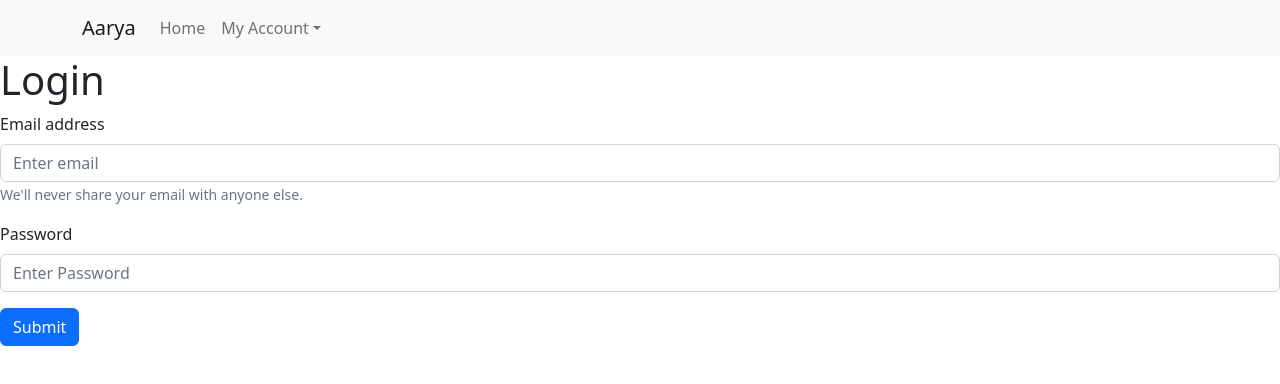
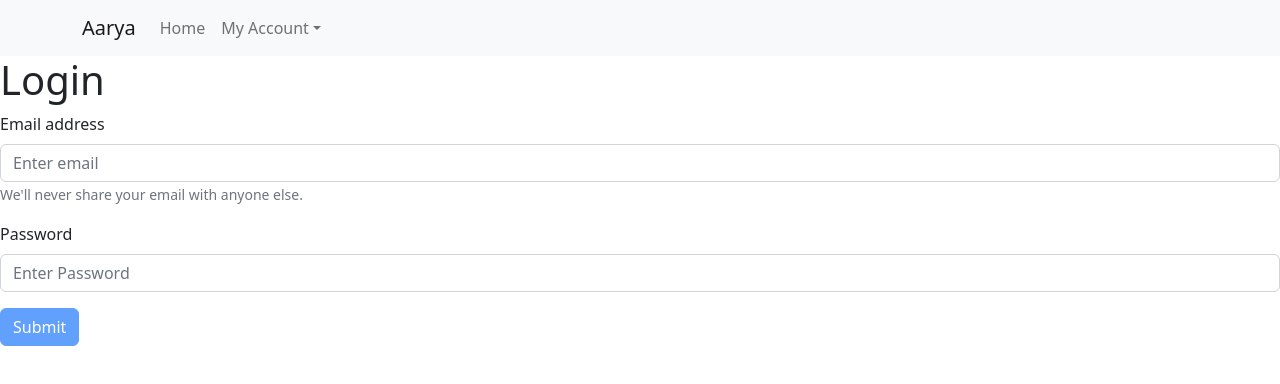
Before and after one commit to sathiraguruge/aarya, a React (Create React App) app in the folder frontend/: page /login in a window 1280 px wide. Shown: the top 384 px of the page. Built offline with nearby package versions, Linux system fonts and the light colour scheme.

Commit message:
Added validation to login page

```diff
--- a/frontend/src/components/common/form.jsx
+++ b/frontend/src/components/common/form.jsx
@@ -1,18 +1,39 @@
 import React, { Component } from "react";
+import Button from "react-bootstrap/Button";
+import Joi from "joi";
 import TextField from "./textField";
 
 class CustomForm extends Component {
-  state = {
-    data: {
-      username: "",
-      password: "",
-    },
-  };
-
   handleChange = (e) => {
     let data = { ...this.state.data };
     data[e.currentTarget.name] = e.currentTarget.value;
+    this.validateField(e.currentTarget.name, e.currentTarget.value);
     this.setState({ data });
+  };
+
+  validateField = (property, val) => {
+    const schema = Joi.object({
+      [property]: this.schema[property],
+    });
+    const { error } = schema.validate({
+      [property]: val,
+    });
+    let { errors, isSubmitVisisble } = this.state;
+    if (error) {
+      errors[property] = error.details[0].message;
+    } else {
+      errors[property] = null;
+    }
+    this.setState({ errors });
+  };
+
+  isFormValid = () => {
+    const schema = Joi.object(this.schema);
+    const { error, value } = schema.validate(this.state.data, {
+      abortEarly: false,
+    });
+    if (error) return true;
+    else return false;
   };
 
   handleSubmit = (e) => {
@@ -20,7 +41,16 @@ class CustomForm extends Component {
     this.doSubmit();
   };
 
-  renderTextField(id, name, type, label, placeholder, hint, isDisabled) {
+  renderTextField(
+    id,
+    name,
+    type,
+    label,
+    placeholder,
+    hint,
+    isDisabled,
+    error = false
+  ) {
     return (
       <TextField
         id={id}
@@ -32,7 +62,16 @@ class CustomForm extends Component {
         isDisabled={isDisabled}
         value={this.state.data[name]}
         onChange={this.handleChange}
+        error={error}
       />
+    );
+  }
+
+  renderSubmitButton() {
+    return (
+      <Button variant="primary" type="submit" disabled={this.isFormValid()}>
+        Submit
+      </Button>
     );
   }
 }
--- a/frontend/src/components/common/textField.jsx
+++ b/frontend/src/components/common/textField.jsx
@@ -18,14 +18,13 @@ const TextField = ({
       <Form.Control
         type={type}
         onChange={onChange}
+        d
         value={value}
         name={name}
         placeholder={placeholder}
-        disabled={isDisabled === true ? true : false}
+        disabled={isDisabled}
       />
-      {true && (
-        <Form.Control.Feedback type="invalid">Invalid</Form.Control.Feedback>
-      )}
+      {error && <div className="alert alert-danger">{error}</div>}
       <Form.Text className="text-muted">{hint}</Form.Text>
     </Form.Group>
   );
--- a/frontend/src/components/login.jsx
+++ b/frontend/src/components/login.jsx
@@ -1,23 +1,34 @@
-import React, { Component } from "react";
+import React from "react";
+import Form from "react-bootstrap/Form";
+import { toast } from "react-toastify";
+import Joi from "joi";
 import CustomForm from "./common/form";
 import authService from "../services/authService";
-import Button from "react-bootstrap/Button";
-import Form from "react-bootstrap/Form";
-import Joi from "joi";
 
 class Login extends CustomForm {
   state = {
+    isSubmitVisisble: true,
     data: {
+      email: "",
+      password: "",
+    },
+    errors: {
       email: "",
       password: "",
     },
   };
 
+  schema = {
+    email: Joi.string().required(),
+    password: Joi.string().required(),
+  };
+
   doSubmit = async () => {
-    // this.validate();
     const { email, password } = this.state.data;
-    if (await authService.login(email, password))
+    if (await authService.login(email, password)) {
       this.props.onHandleLogin(true);
+      toast.info("Logged in successfully");
+    }
   };
 
   validate = () => {
@@ -34,7 +45,7 @@ class Login extends CustomForm {
   };
 
   render() {
-    const { data } = this.state;
+    const { data, errors } = this.state;
     return (
       <React.Fragment>
         <h1>Login</h1>
@@ -45,18 +56,21 @@ class Login extends CustomForm {
             "text",
             "Email address",
             "Enter email",
-            "We'll never share your email with anyone else."
+            "We'll never share your email with anyone else.",
+            null,
+            errors.email
           )}
           {this.renderTextField(
             "password",
             "password",
             "password",
             "Password",
-            "Enter Password"
+            "Enter Password",
+            null,
+            null,
+            errors.password
           )}
-          <Button variant="primary" type="submit">
-            Submit
-          </Button>
+          {this.renderSubmitButton()}
         </Form>
       </React.Fragment>
     );
```
